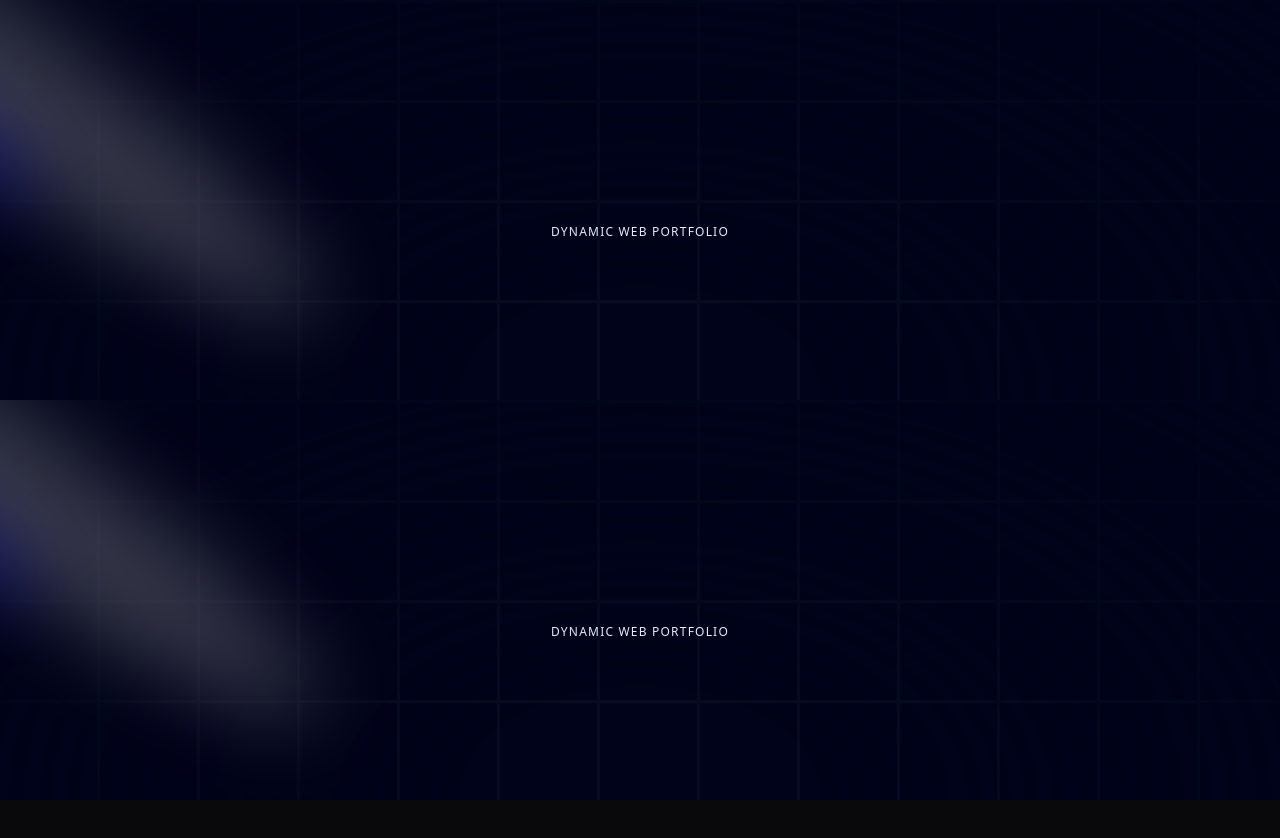
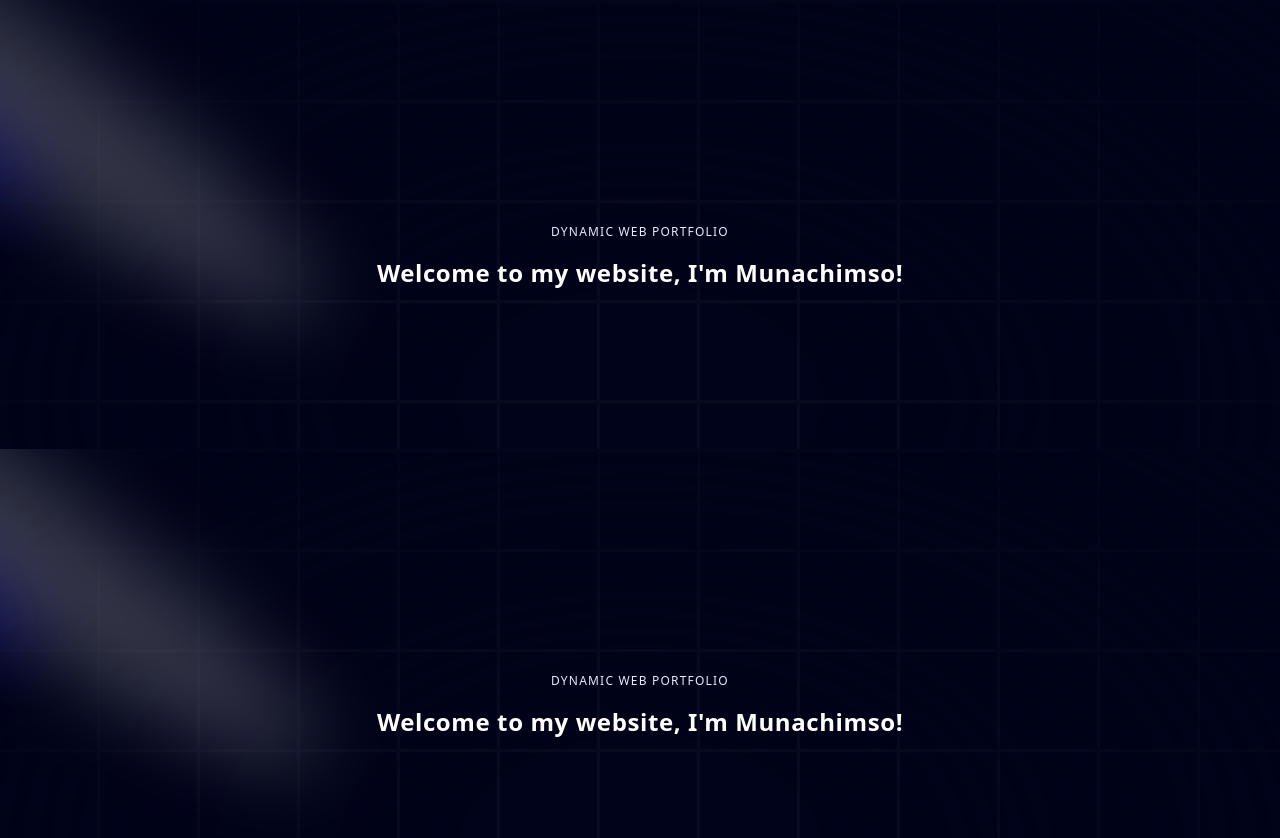
Before and after one commit to MeCode50/portfolio-site, a Next.js app: page / in a window 1280 px wide. Shown: the top 838 px of the page. Before the commit the page ends 800 px from the top, so only its background shows below. Built offline with nearby package versions, Linux system fonts and the light colour scheme.

Commit message:
🔥 styled my test generate effect div

```diff
--- a/components/Hero.tsx
+++ b/components/Hero.tsx
@@ -1,5 +1,6 @@
 import React from "react";
 import { Spotlight } from "./ui/Spotlight";
+import { TextGenerateEffect } from "./ui/TextGenerateEffect";
 
 const Hero = () => {
 	return (
@@ -37,6 +38,10 @@ const Hero = () => {
 					text-xs text-center text-blue-100 mas-w-80">
 						Dynamic web portfolio
 					</h2>
+					<TextGenerateEffect
+						words="Welcome to my website, I'm Munachimso!"
+						className="text-center text-[40px] md:text-5xl lg:text-6xl"
+					/>
 				</div>
 			</div>
 		</div>
--- a/components/ui/TextGenerateEffect.tsx
+++ b/components/ui/TextGenerateEffect.tsx
@@ -5,7 +5,7 @@ import { cn } from "@/lib/utils";
 
 export const TextGenerateEffect = ({ words, className, filter = true, duration = 0.5 }: { words: string; className?: string; filter?: boolean; duration?: number }) => {
 	const [scope, animate] = useAnimate();
-	let wordsArray = words.split(" ");
+	const wordsArray = words.split(" ");
 	useEffect(() => {
 		animate(
 			"span",
@@ -18,7 +18,7 @@ export const TextGenerateEffect = ({ words, className, filter = true, duration =
 				delay: stagger(0.2),
 			}
 		);
-	}, [scope.current]);
+	}, [animate, duration, filter]);
 
 	const renderWords = () => {
 		return (
```
